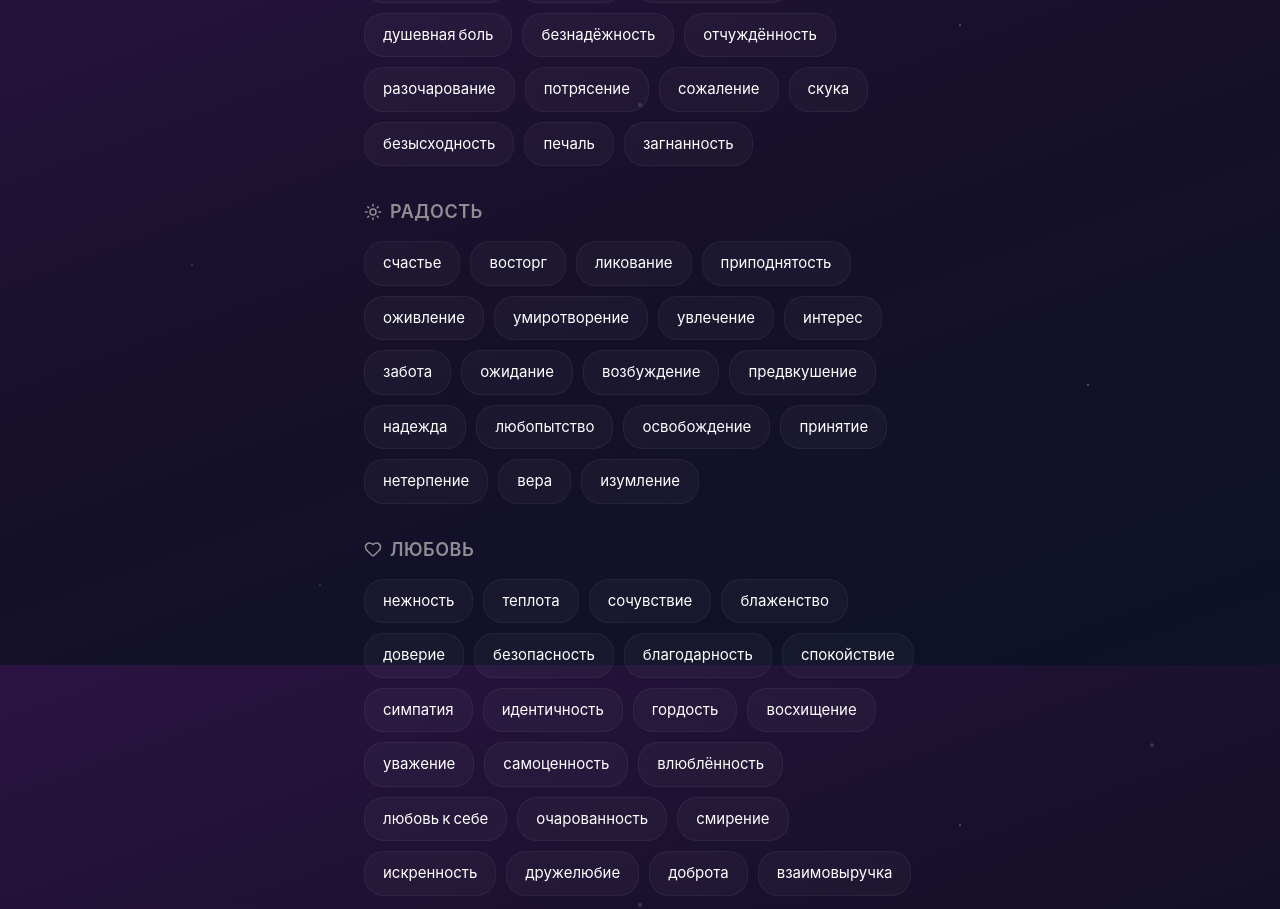
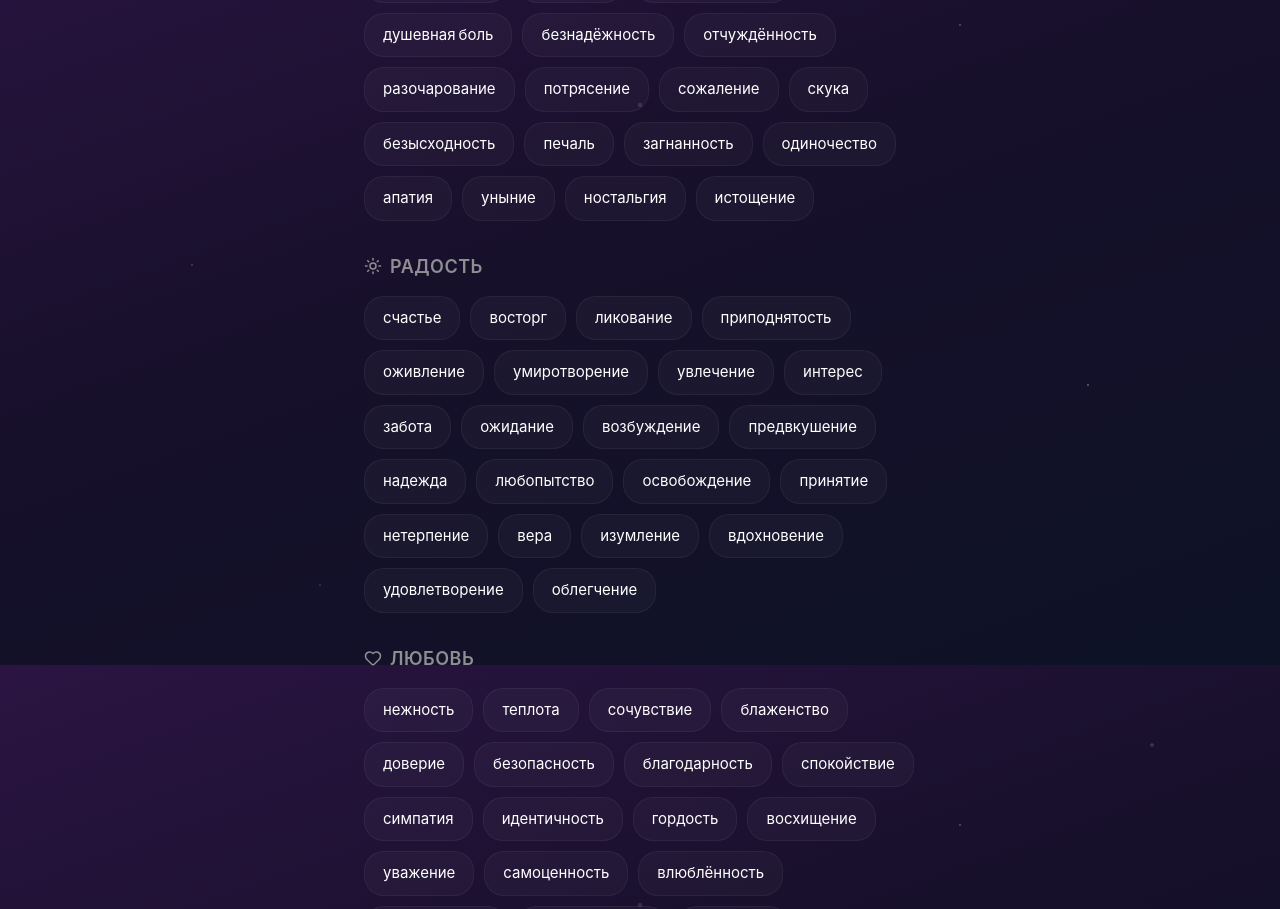
Before and after one commit to LarinDmitry777/emotions-tracker, a React (Vite) app: page / in a window 1280 px wide. Shown: the part 935-1844 px from the top of the page. Built offline with nearby package versions, Linux system fonts and the light colour scheme.

Commit message:
feat: Новые эмоции

```diff
--- a/src/types.ts
+++ b/src/types.ts
@@ -1,8 +1,8 @@
 export const EMOTION_CATEGORIES = {
   'ГНЕВ': ['бешенство', 'ярость', 'ненависть', 'истерия', 'злость', 'раздражение', 'презрение', 'негодование', 'обида', 'ревность', 'уязвленность', 'досада', 'зависть', 'неприязнь', 'возмущение', 'отвращение'],
   'СТРАХ': ['ужас', 'отчаяние', 'испуг', 'оцепенение', 'подозрение', 'тревога', 'ошарашенность', 'беспокойство', 'боязнь', 'унижение', 'замешательство', 'растерянность', 'вина, стыд', 'сомнение', 'застенчивость', 'опасение', 'смущение', 'сломленность', 'подвох', 'надменность', 'ошеломлённость'],
-  'ГРУСТЬ': ['горечь', 'тоска', 'скорбь', 'лень', 'жалость', 'отрешённость', 'отчаяние', 'беспомощность', 'душевная боль', 'безнадёжность', 'отчуждённость', 'разочарование', 'потрясение', 'сожаление', 'скука', 'безысходность', 'печаль', 'загнанность'],
-  'РАДОСТЬ': ['счастье', 'восторг', 'ликование', 'приподнятость', 'оживление', 'умиротворение', 'увлечение', 'интерес', 'забота', 'ожидание', 'возбуждение', 'предвкушение', 'надежда', 'любопытство', 'освобождение', 'принятие', 'нетерпение', 'вера', 'изумление'],
+  'ГРУСТЬ': ['горечь', 'тоска', 'скорбь', 'лень', 'жалость', 'отрешённость', 'отчаяние', 'беспомощность', 'душевная боль', 'безнадёжность', 'отчуждённость', 'разочарование', 'потрясение', 'сожаление', 'скука', 'безысходность', 'печаль', 'загнанность', 'одиночество', 'апатия', 'уныние', 'ностальгия', 'истощение'],
+  'РАДОСТЬ': ['счастье', 'восторг', 'ликование', 'приподнятость', 'оживление', 'умиротворение', 'увлечение', 'интерес', 'забота', 'ожидание', 'возбуждение', 'предвкушение', 'надежда', 'любопытство', 'освобождение', 'принятие', 'нетерпение', 'вера', 'изумление', 'вдохновение', 'удовлетворение', 'облегчение'],
   'ЛЮБОВЬ': ['нежность', 'теплота', 'сочувствие', 'блаженство', 'доверие', 'безопасность', 'благодарность', 'спокойствие', 'симпатия', 'идентичность', 'гордость', 'восхищение', 'уважение', 'самоценность', 'влюблённость', 'любовь к себе', 'очарованность', 'смирение', 'искренность', 'дружелюбие', 'доброта', 'взаимовыручка']
 };
 
```
